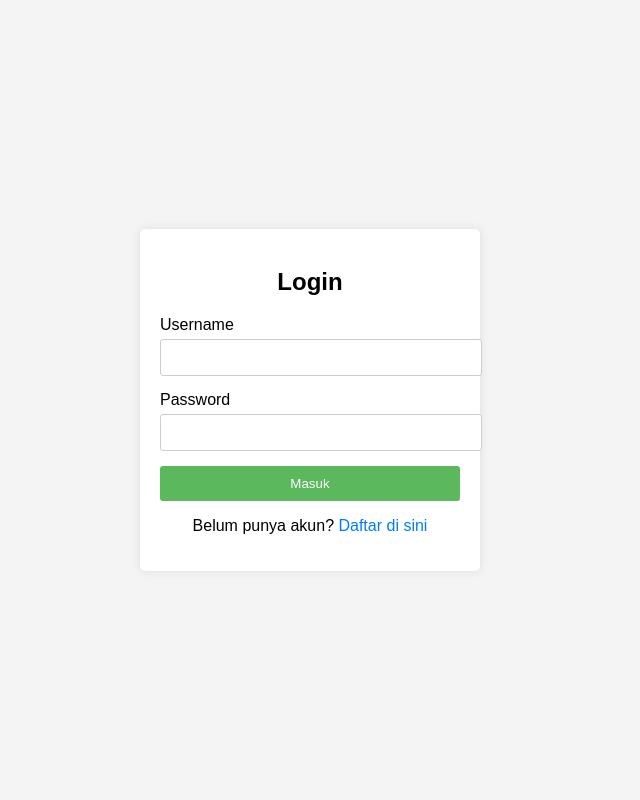
After one commit to candraa-c/12rpl3, a PHP site: page / in a window 1280 px wide. The commit adds this page. Shown: the whole page, without its empty margins (330-970 px from the left). Run offline with PHP 8.4, Linux system fonts and the light colour scheme.

Commit message:
nambahkan login

```diff
--- /dev/null
+++ b/assets/style.css
@@ -0,0 +1,66 @@
+body {
+    font-family: Arial, sans-serif;
+    background-color: #f4f4f4;
+    display: flex;
+    justify-content: center;
+    align-items: center;
+    height: 100vh;
+    margin: 0;
+}
+
+.login-container {
+    background-color: white;
+    padding: 20px;
+    border-radius: 5px;
+    box-shadow: 0 0 10px rgba(0, 0, 0, 0.1);
+    width: 300px;
+}
+
+h2 {
+    text-align: center;
+    margin-bottom: 20px;
+}
+
+.input-group {
+    margin-bottom: 15px;
+}
+
+label {
+    display: block;
+    margin-bottom: 5px;
+}
+
+input[type="text"],
+input[type="password"] {
+    width: 100%;
+    padding: 10px;
+    border: 1px solid #ccc;
+    border-radius: 3px;
+}
+
+button {
+    width: 100%;
+    padding: 10px;
+    background-color: #5cb85c;
+    color: white;
+    border: none;
+    border-radius: 3px;
+    cursor: pointer;
+}
+
+button:hover {
+    background-color: #4cae4c;
+}
+
+p {
+    text-align: center;
+}
+
+a {
+    color: #007bff;
+    text-decoration: none;
+}
+
+a:hover {
+    text-decoration: underline;
+}
--- /dev/null
+++ b/controllers/c_user.php
@@ -0,0 +1,5 @@
+<?php
+include '../models/m_user.php';
+
+$user = new m_user();
+$users = $user->tampil_data();
--- /dev/null
+++ b/index.php
@@ -0,0 +1,95 @@
+<!DOCTYPE html>
+<html lang="id">
+<head>
+    <meta charset="UTF-8">
+    <meta name="viewport" content="width=device-width, initial-scale=1.0">
+    <title>Tampilan Login</title>
+    <link rel="stylesheet" href="/assets/style.css">
+    <style>
+        body {
+    font-family: Arial, sans-serif;
+    background-color: #f4f4f4;
+    display: flex;
+    justify-content: center;
+    align-items: center;
+    height: 100vh;
+    margin: 0;
+}
+
+.login-container {
+    background-color: white;
+    padding: 20px;
+    border-radius: 5px;
+    box-shadow: 0 0 10px rgba(0, 0, 0, 0.1);
+    width: 300px;
+}
+
+h2 {
+    text-align: center;
+    margin-bottom: 20px;
+}
+
+.input-group {
+    margin-bottom: 15px;
+}
+
+label {
+    display: block;
+    margin-bottom: 5px;
+}
+
+input[type="text"],
+input[type="password"] {
+    width: 100%;
+    padding: 10px;
+    border: 1px solid #ccc;
+    border-radius: 3px;
+}
+
+button {
+    width: 100%;
+    padding: 10px;
+    background-color: #5cb85c;
+    color: white;
+    border: none;
+    border-radius: 3px;
+    cursor: pointer;
+}
+
+button:hover {
+    background-color: #4cae4c;
+}
+
+p {
+    text-align: center;
+}
+
+a {
+    color: #007bff;
+    text-decoration: none;
+}
+
+a:hover {
+    text-decoration: underline;
+}
+    </style>
+</head>
+
+<body>
+    <div class="login-container">
+        <h2>Login</h2>
+        <form action="#" method="post">
+            <div class="input-group">
+                <label for="username">Username</label>
+                <input type="text" id="username" name="username" required>
+            </div>
+            <div class="input-group">
+                <label for="password">Password</label>
+                <input type="password" id="password" name="password" required>
+            </div>
+            <button type="submit">Masuk</button>
+        </form>
+        <p>Belum punya akun? <a href="register.php">Daftar di sini</a></p>
+    </div>
+</body>
+</html>
--- a/models/m_koneksi.php
+++ b/models/m_koneksi.php
@@ -14,7 +14,7 @@ class Koneksi
         $this->koneksi = new mysqli($this->host, $this->uname, $this->pass, $this->db);
 
         if ($this->koneksi->connect_error) {
-            die("Koneksi database MySQL dan PHP GAGAL: " . $this->koneksi->connect_error);
+            return $this->koneksi;
         }
     }
 
```
Also changed, not shown: d.php (added, +133 -0 lines), models/m_user.php (added, +28 -0 lines), register.php (added, +126 -0 lines), views/v_contoh.php (+30 -24 lines), views/v_edit.php (added, +73 -0 lines), views/v_tambah.php (added, +73 -0 lines).
